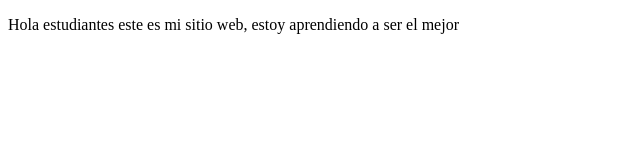
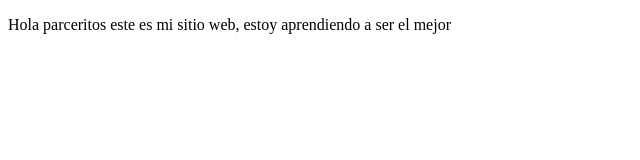
Before and after one commit to gustavo1mejia/proyectocursoprework, a plain HTML site: page index.html in a window 1280 px wide. Shown: the full height of the page, 0-640 px from the left. Drawn offline with Linux system fonts and the light colour scheme.

Commit message:
cambios de paceritos

```diff
--- a/index.html
+++ b/index.html
@@ -7,7 +7,7 @@
 </head>
 <body>
     <p>
-       Hola estudiantes este es mi sitio web, estoy aprendiendo a ser el mejor
+       Hola parceritos este es mi sitio web, estoy aprendiendo a ser el mejor
     </p>
 </body>
 </html>
```
